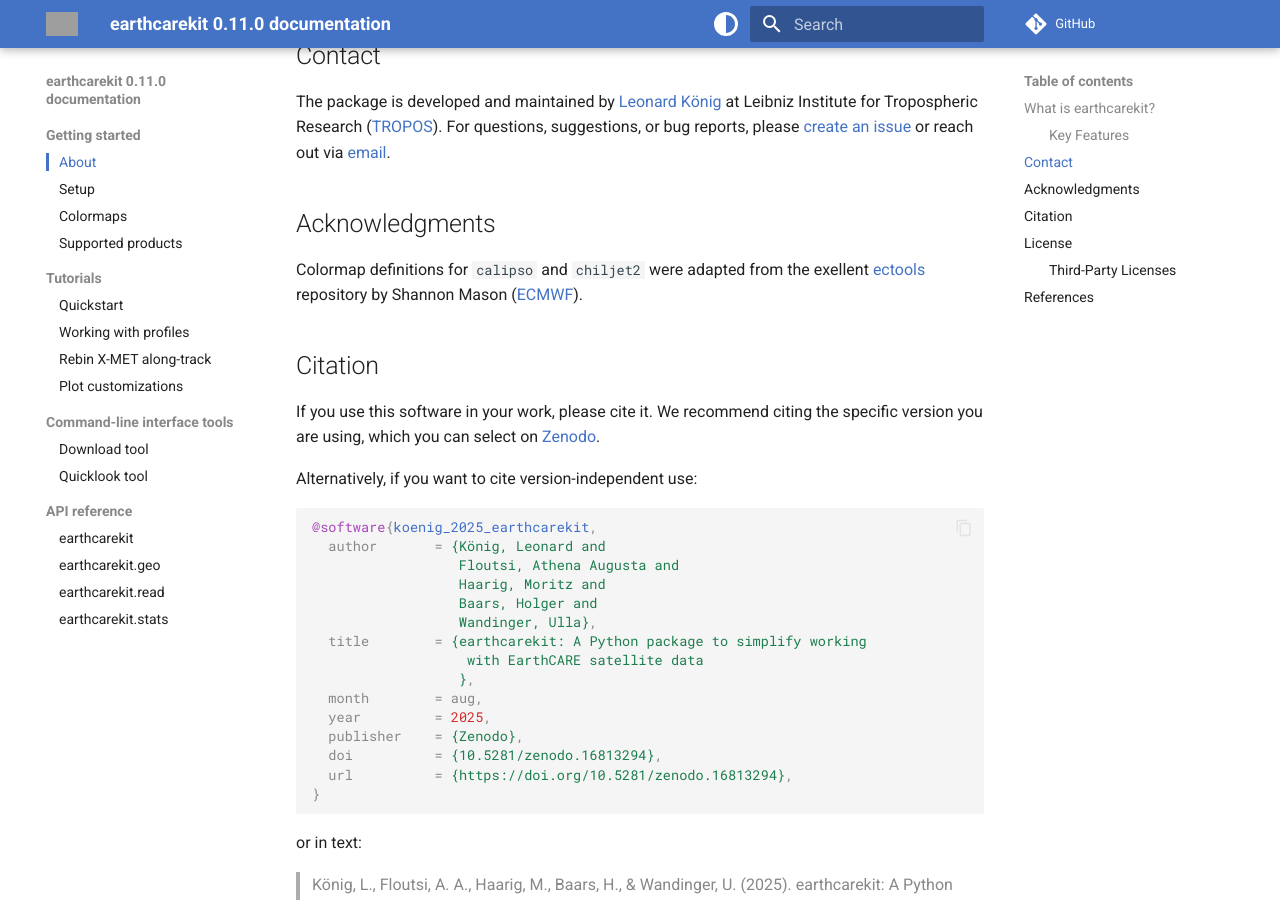
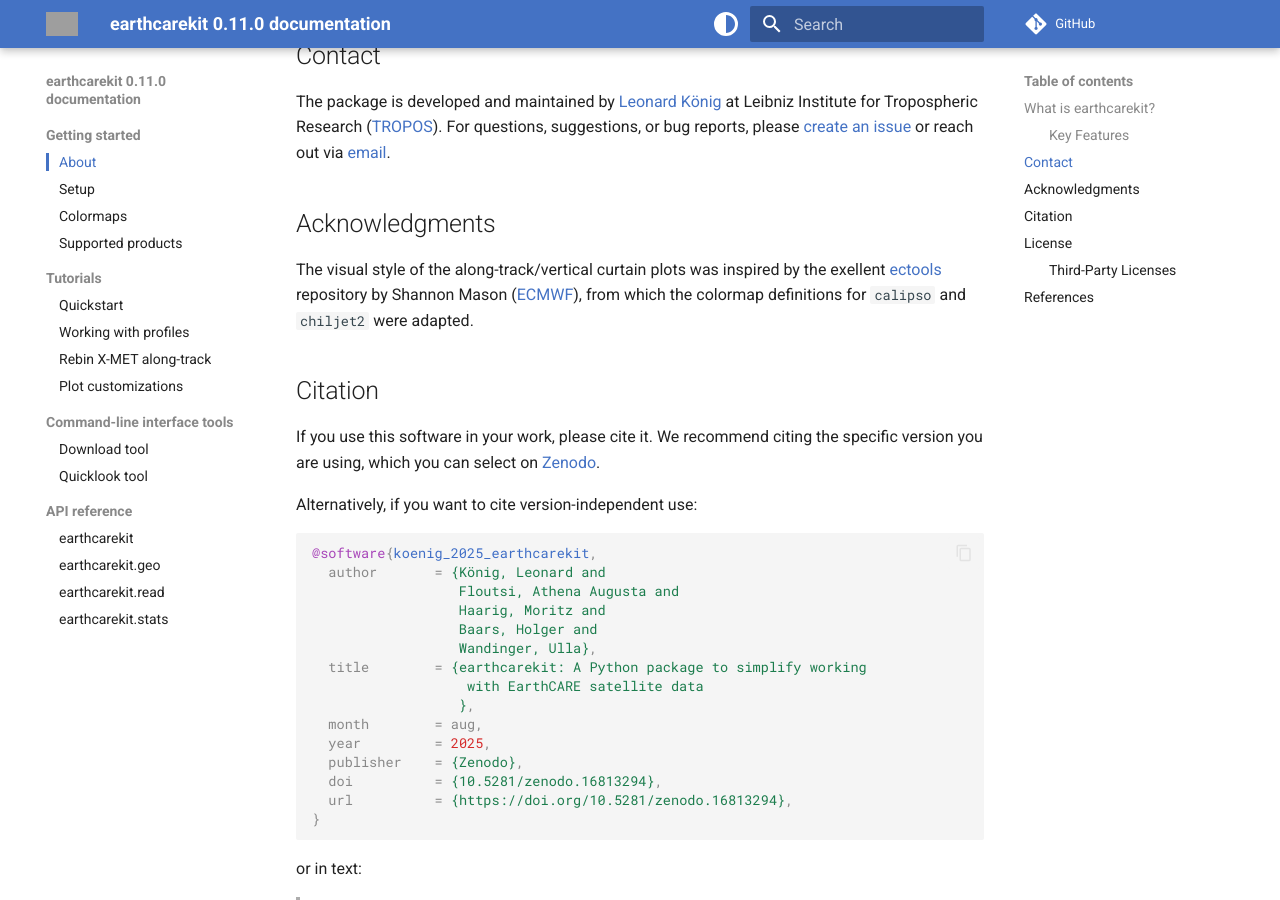
Before and after one commit to TROPOS-RSD/earthcarekit, an MkDocs documentation site: the page built from docs/index.md, in a window 1280 px wide and 900 px high, scrolled down 1272 px. Built offline with MkDocs 1.6.1 and Material for MkDocs 9.7.7, drawn with Linux system fonts in a browser that asks for light colours; comment, search, counter and statistics services are not loaded; grey boxes are pictures that could not be loaded.

Commit message:
Edited docs

```diff
--- a/docs/index.md
+++ b/docs/index.md
@@ -40,7 +40,7 @@ For questions, suggestions, or bug reports, please [create an issue](https://git
 
 ## Acknowledgments
 
-Colormap definitions for `calipso` and `chiljet2` were adapted from the exellent [ectools](https://bitbucket.org/smason/workspace/projects/EC) repository by Shannon Mason ([ECMWF](https://www.ecmwf.int/)).
+The visual style of the along-track/vertical curtain plots was inspired by the exellent [ectools](https://bitbucket.org/smason/workspace/projects/EC) repository by Shannon Mason ([ECMWF](https://www.ecmwf.int/)), from which the colormap definitions for `calipso` and `chiljet2` were adapted.
 
 ## Citation
 
```
